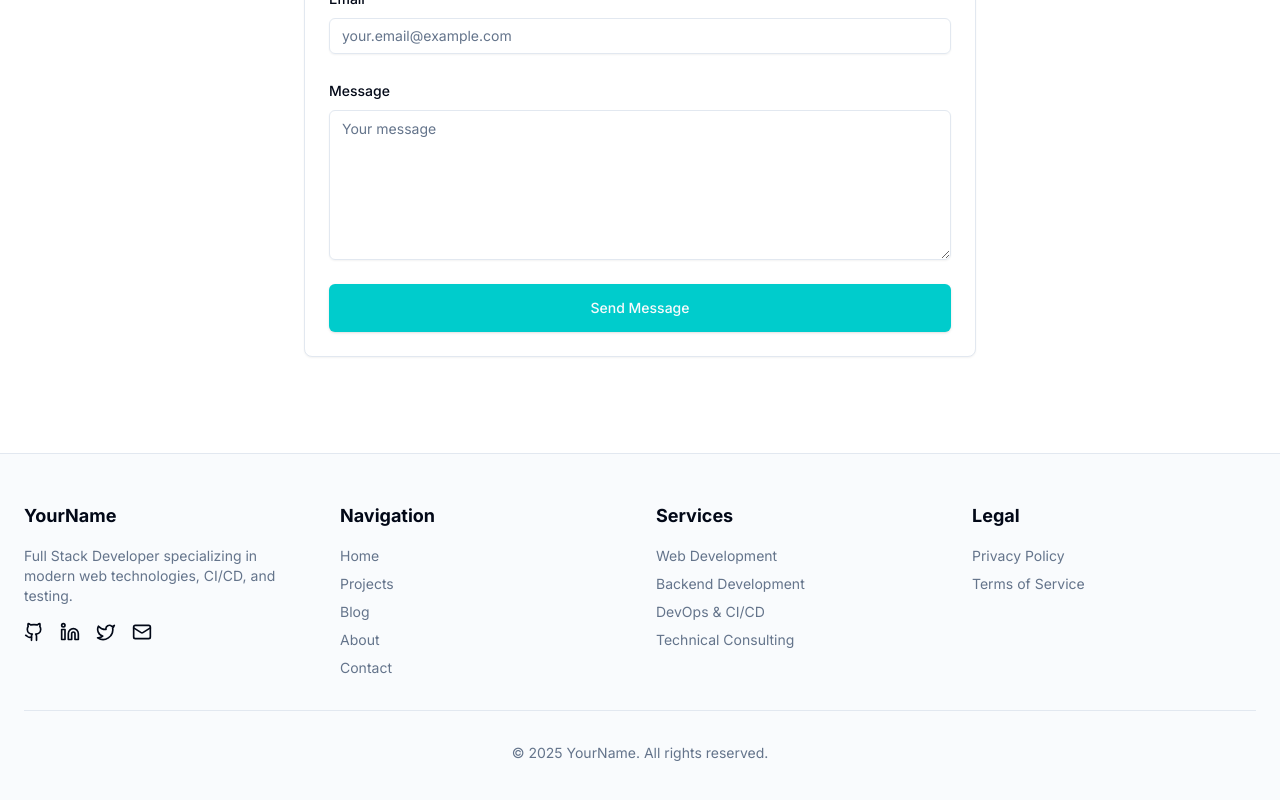
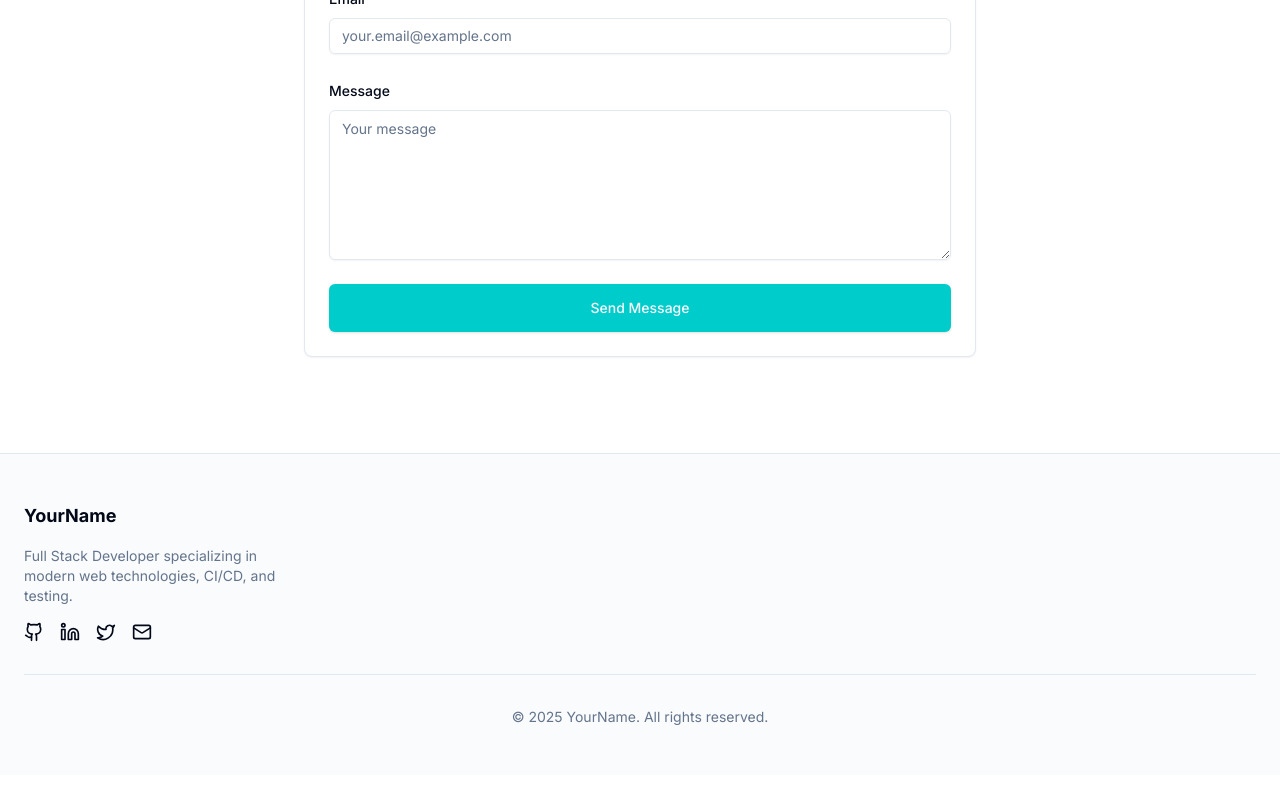
Before and after one commit to gimhanr9/portfolio-nextjs, a Next.js app: page / in a window 1280 px wide. Shown: the part 3938-4738 px from the top of the page. After the commit the page ends 4713 px from the top, so only its background shows below. Built offline with nearby package versions, Linux system fonts and the light colour scheme.

Commit message:
added resend for email sending and modified contact section

```diff
--- a/package.json
+++ b/package.json
@@ -26,6 +26,7 @@
     "next-themes": "^0.4.6",
     "react": "^18",
     "react-dom": "^18",
+    "resend": "^4.1.2",
     "tailwind-merge": "^2.6.0",
     "tailwindcss-animate": "^1.0.7"
   },
--- a/src/app/page.tsx
+++ b/src/app/page.tsx
@@ -407,22 +407,7 @@ const Home = () => {
 
       {/* Contact Section */}
       <section id="contact" className="py-16 md:py-24">
-        <div className="container px-4 md:px-6">
-          <div className="mx-auto flex max-w-[58rem] flex-col items-center justify-center gap-4 text-center">
-            <h2 className="font-heading text-3xl leading-[1.1] sm:text-3xl md:text-5xl">
-              Get In Touch
-            </h2>
-            <p className="max-w-[85%] leading-normal text-muted-foreground sm:text-lg sm:leading-7">
-              Interested in working together? Feel free to reach out.
-            </p>
-          </div>
-
-          <div className="mx-auto mt-12 max-w-2xl">
-            <div className="rounded-lg border bg-card p-6 shadow-sm">
-              <ContactSection />
-            </div>
-          </div>
-        </div>
+        <ContactSection />
       </section>
     </main>
   );
--- a/src/components/common/contact-section/index.tsx
+++ b/src/components/common/contact-section/index.tsx
@@ -94,7 +94,54 @@ const ContactSection = () => {
     }
   };
 
+  const renderButtonContent = () => {
+    if (isSubmitting) {
       return (
+        <span className="flex items-center gap-2">
+          <svg className="animate-spin h-4 w-4" viewBox="0 0 24 24">
+            <circle
+              className="opacity-25"
+              cx="12"
+              cy="12"
+              r="10"
+              stroke="currentColor"
+              strokeWidth="4"
+              fill="none"
+            ></circle>
+            <path
+              className="opacity-75"
+              fill="currentColor"
+              d="M4 12a8 8 0 018-8V0C5.373 0 0 5.373 0 12h4zm2 5.291A7.962 7.962 0 014 12H0c0 3.042 1.135 5.824 3 7.938l3-2.647z"
+            ></path>
+          </svg>
+          Sending...
+        </span>
+      );
+    } else if (isSuccess) {
+      return (
+        <span className="flex items-center gap-2">
+          <CheckIcon className="h-4 w-4" />
+          Sent!
+        </span>
+      );
+    } else {
+      return "Send Message";
+    }
+  };
+
+  return (
+    <div className="container px-4 md:px-6">
+      <div className="mx-auto flex max-w-[58rem] flex-col items-center justify-center gap-4 text-center">
+        <h2 className="font-heading text-3xl leading-[1.1] sm:text-3xl md:text-5xl">
+          Get In Touch
+        </h2>
+        <p className="max-w-[85%] leading-normal text-muted-foreground sm:text-lg sm:leading-7">
+          Interested in working together? Feel free to reach out.
+        </p>
+      </div>
+
+      <div className="mx-auto mt-12 max-w-2xl">
+        <div className="rounded-lg border bg-card p-6 shadow-sm">
           <form onSubmit={handleSubmit} className="space-y-6">
             <div className="space-y-2">
               <Label htmlFor="name" className="text-sm font-medium">
@@ -158,36 +205,12 @@ const ContactSection = () => {
               className="w-full h-12"
               disabled={isSubmitting || isSuccess}
             >
-        {isSubmitting ? (
-          <span className="flex items-center gap-2">
-            <svg className="animate-spin h-4 w-4" viewBox="0 0 24 24">
-              <circle
-                className="opacity-25"
-                cx="12"
-                cy="12"
-                r="10"
-                stroke="currentColor"
-                strokeWidth="4"
-                fill="none"
-              ></circle>
-              <path
-                className="opacity-75"
-                fill="currentColor"
-                d="M4 12a8 8 0 018-8V0C5.373 0 0 5.373 0 12h4zm2 5.291A7.962 7.962 0 014 12H0c0 3.042 1.135 5.824 3 7.938l3-2.647z"
-              ></path>
-            </svg>
-            Sending...
-          </span>
-        ) : isSuccess ? (
-          <span className="flex items-center gap-2">
-            <CheckIcon className="h-4 w-4" />
-            Sent!
-          </span>
-        ) : (
-          "Send Message"
-        )}
+              {renderButtonContent()}
             </Button>
           </form>
+        </div>
+      </div>
+    </div>
   );
 };
 
--- /dev/null
+++ b/src/components/common/email-template/email-template.types.ts
@@ -0,0 +1,3 @@
+export interface EmailTemplateProps {
+  firstName: string;
+}
--- /dev/null
+++ b/src/components/common/email-template/index.tsx
@@ -0,0 +1,10 @@
+import * as React from "react";
+import { EmailTemplateProps } from "./email-template.types";
+
+export const EmailTemplate: React.FC<Readonly<EmailTemplateProps>> = (
+  props: EmailTemplateProps
+) => (
+  <div>
+    <h1>Welcome, {props.firstName}!</h1>
+  </div>
+);
--- a/src/components/common/footer/index.tsx
+++ b/src/components/common/footer/index.tsx
@@ -43,109 +43,6 @@ const Footer = () => {
               </Link>
             </div>
           </div>
-          <div className="space-y-4">
-            <h3 className="text-lg font-bold">Navigation</h3>
-            <ul className="space-y-2 text-sm">
-              <li>
-                <Link
-                  href="/"
-                  className="text-muted-foreground hover:text-foreground"
-                >
-                  Home
-                </Link>
-              </li>
-              <li>
-                <Link
-                  href="/projects"
-                  className="text-muted-foreground hover:text-foreground"
-                >
-                  Projects
-                </Link>
-              </li>
-              <li>
-                <Link
-                  href="/blog"
-                  className="text-muted-foreground hover:text-foreground"
-                >
-                  Blog
-                </Link>
-              </li>
-              <li>
-                <Link
-                  href="/about"
-                  className="text-muted-foreground hover:text-foreground"
-                >
-                  About
-                </Link>
-              </li>
-              <li>
-                <Link
-                  href="/contact"
-                  className="text-muted-foreground hover:text-foreground"
-                >
-                  Contact
-                </Link>
-              </li>
-            </ul>
-          </div>
-          <div className="space-y-4">
-            <h3 className="text-lg font-bold">Services</h3>
-            <ul className="space-y-2 text-sm">
-              <li>
-                <Link
-                  href="/services/web-development"
-                  className="text-muted-foreground hover:text-foreground"
-                >
-                  Web Development
-                </Link>
-              </li>
-              <li>
-                <Link
-                  href="/services/backend-development"
-                  className="text-muted-foreground hover:text-foreground"
-                >
-                  Backend Development
-                </Link>
-              </li>
-              <li>
-                <Link
-                  href="/services/devops"
-                  className="text-muted-foreground hover:text-foreground"
-                >
-                  DevOps & CI/CD
-                </Link>
-              </li>
-              <li>
-                <Link
-                  href="/services/consulting"
-                  className="text-muted-foreground hover:text-foreground"
-                >
-                  Technical Consulting
-                </Link>
-              </li>
-            </ul>
-          </div>
-          <div className="space-y-4">
-            <h3 className="text-lg font-bold">Legal</h3>
-            <ul className="space-y-2 text-sm">
-              <li>
-                <Link
-                  href="/privacy"
-                  className="text-muted-foreground hover:text-foreground"
-                >
-                  Privacy Policy
-                </Link>
-              </li>
-              <li>
-                <Link
-                  href="/terms"
-                  className="text-muted-foreground hover:text-foreground"
-                >
-                  Terms of Service
-                </Link>
-              </li>
-            </ul>
-          </div>
         </div>
         <div className="mt-8 border-t pt-8 text-center text-sm text-muted-foreground">
           <p>© {new Date().getFullYear()} YourName. All rights reserved.</p>
```
Also changed, not shown: 1 other file (tests, documents, lock files or other folders). Lines whose indentation alone changed are shown as unchanged.
